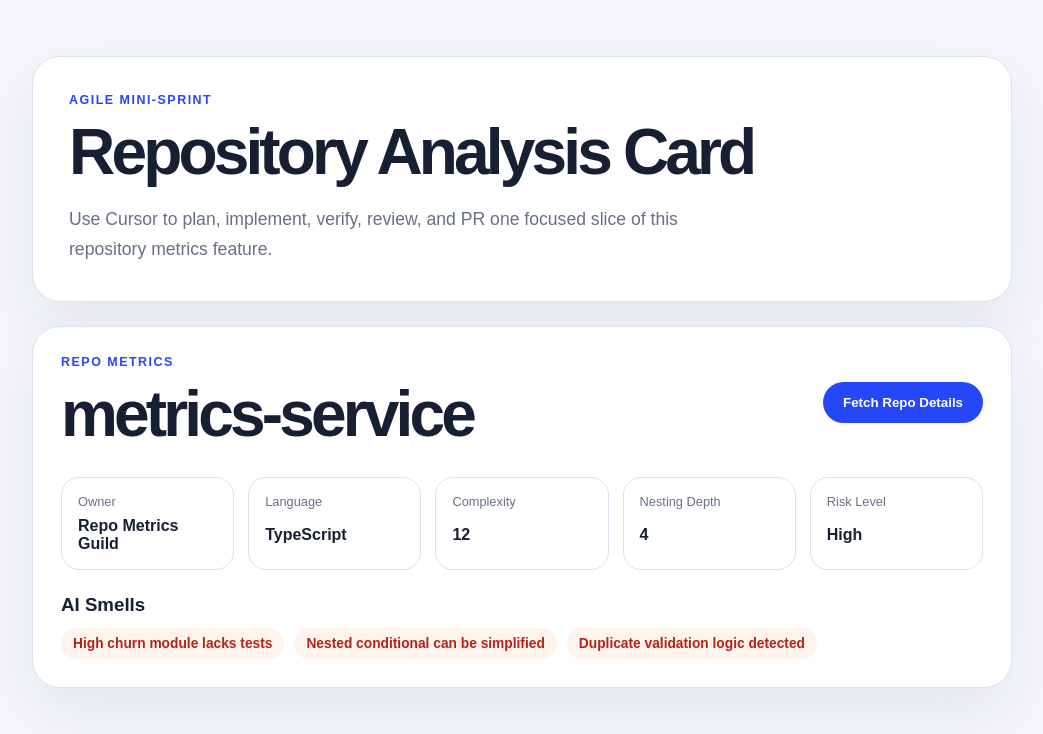
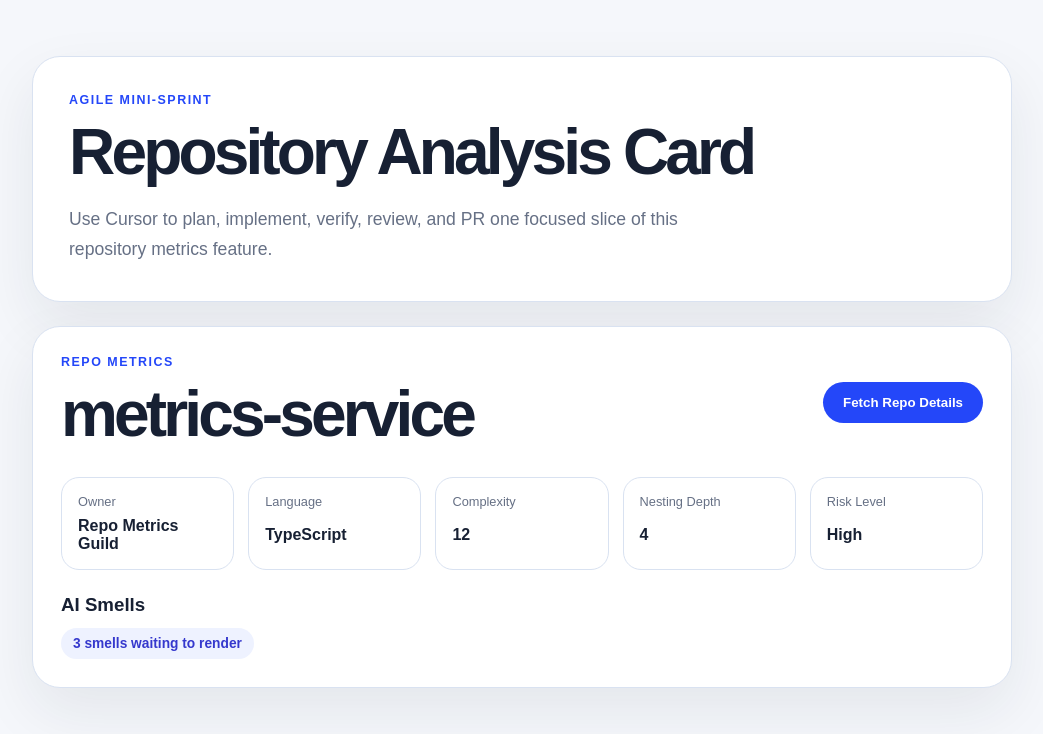
Before and after one commit to scottyUX/repo-analysis-sprint, a Next.js app: page / in a window 1280 px wide. Both pictures are taken after a click on the button "Fetch Repo Details". Shown: the top 734 px of the page, without its empty margins (118-1161 px from the left). Built offline with nearby package versions, Linux system fonts and the light colour scheme.

Commit message:
Revert "Render AI smell items as red warning badges"

```diff
--- a/src/components/repo-analysis-dashboard.tsx
+++ b/src/components/repo-analysis-dashboard.tsx
@@ -1,38 +1,11 @@
 "use client";
 
-import { useState, type ReactNode } from "react";
+import { useState } from "react";
 import type { RepositoryAnalysisDetails } from "@/lib/repo-analysis.types";
 import {
   calculateRiskLevel,
   fetchRepoDetails,
 } from "@/lib/repo-analysis.utils";
-
-/**
- * Produces a stable React list key for an AI smell badge.
- * Index is included so duplicate smell labels do not collide.
- */
-function getAiSmellBadgeKey(smell: string, index: number): string {
-  return `ai-smell-${index}-${smell}`;
-}
-
-/**
- * Renders AI smell strings as red warning badges for the analysis card.
- * Returns null when there are no smells so the badge row stays empty and uncluttered.
- */
-function renderAiSmellBadges(smells: string[]): ReactNode {
-  if (smells.length === 0) {
-    return null;
-  }
-
-  return smells.map((smell, index) => (
-    <span
-      key={getAiSmellBadgeKey(smell, index)}
-      className="warning-badge"
-    >
-      {smell}
-    </span>
-  ));
-}
 
 export function RepoAnalysisDashboard() {
   const [repoDetails, setRepoDetails] =
@@ -126,7 +99,10 @@ export function RepoAnalysisDashboard() {
           <div className="smells-panel">
             <h3>AI Smells</h3>
             <div className="badge-row">
-              {renderAiSmellBadges(repoDetails.aiSmells)}
+              {/* TODO Intern 4: map aiSmells into red warning badges with JSDoc-documented rendering logic. */}
+              <span className="placeholder-badge">
+                {repoDetails.aiSmells.length} smells waiting to render
+              </span>
             </div>
           </div>
         ) : null}
```
Also changed, not shown: 1 other file (tests, documents, lock files or other folders).
